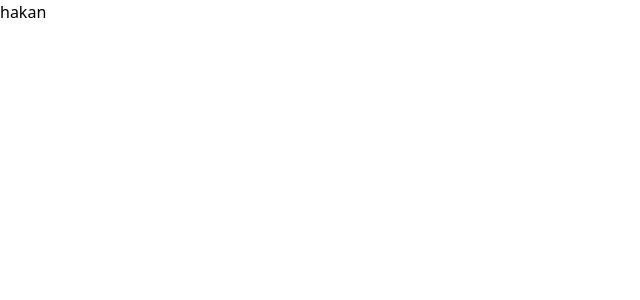
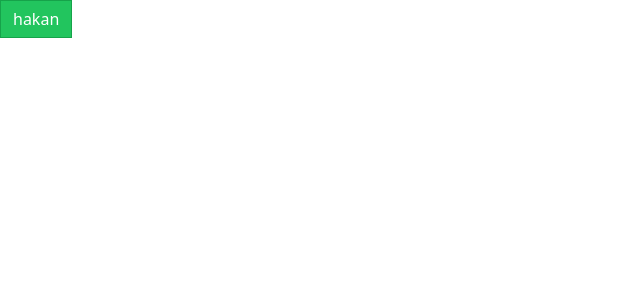
Before and after one commit to msinemkaya/components, a JavaScript app: page / in a window 1280 px wide. Shown: the top 300 px of the page, without its empty margins (0-640 px from the left). Built offline with nearby package versions, Linux system fonts and the light colour scheme; the HTML template or start-up script is replaced by a standard one.

Commit message:
feat: added classnames library to use different styling based on props

```diff
--- a/package.json
+++ b/package.json
@@ -6,6 +6,7 @@
     "@testing-library/jest-dom": "^5.16.5",
     "@testing-library/react": "^13.4.0",
     "@testing-library/user-event": "^13.5.0",
+    "classnames": "^2.3.2",
     "prop-types": "^15.8.1",
     "react": "^18.2.0",
     "react-dom": "^18.2.0",
--- a/src/App.js
+++ b/src/App.js
@@ -3,7 +3,7 @@ import Button from './Button';
 function App() {
   return (
     <>
-      <Button primary> hakan </Button>
+      <Button success> hakan </Button>
     </>
   );
 }
--- a/src/Button.js
+++ b/src/Button.js
@@ -1,4 +1,4 @@
-import propTypes from 'prop-types';
+import classNames from 'classnames';
 
 export default function Button({
   children,
@@ -10,9 +10,20 @@ export default function Button({
   outline,
   rounded,
 }) {
+
+  // what this library does is it concats the seperated strings into one
+  // it can also take an object and if the VALUE is true KEY is going to be added to the concatted strings too
+  const classes = classNames('px-3 py-1.5 border text-white', {
+    'border-blue-600 bg-blue-500': primary,
+    'border-yellow-600 bg-yellow-500': warning,
+    'border-red-600 bg-red-500': danger,
+    'border-gray-900 bg-gray-900': secondary,
+    'border-green-600 bg-green-500': success,
+  })
+
   return (
     <>
-      <button>{children}</button>
+      <button className={classes}>{children}</button>
     </>
   );
 }
```
Also changed, not shown: 1 other file (tests, documents, lock files or other folders).
